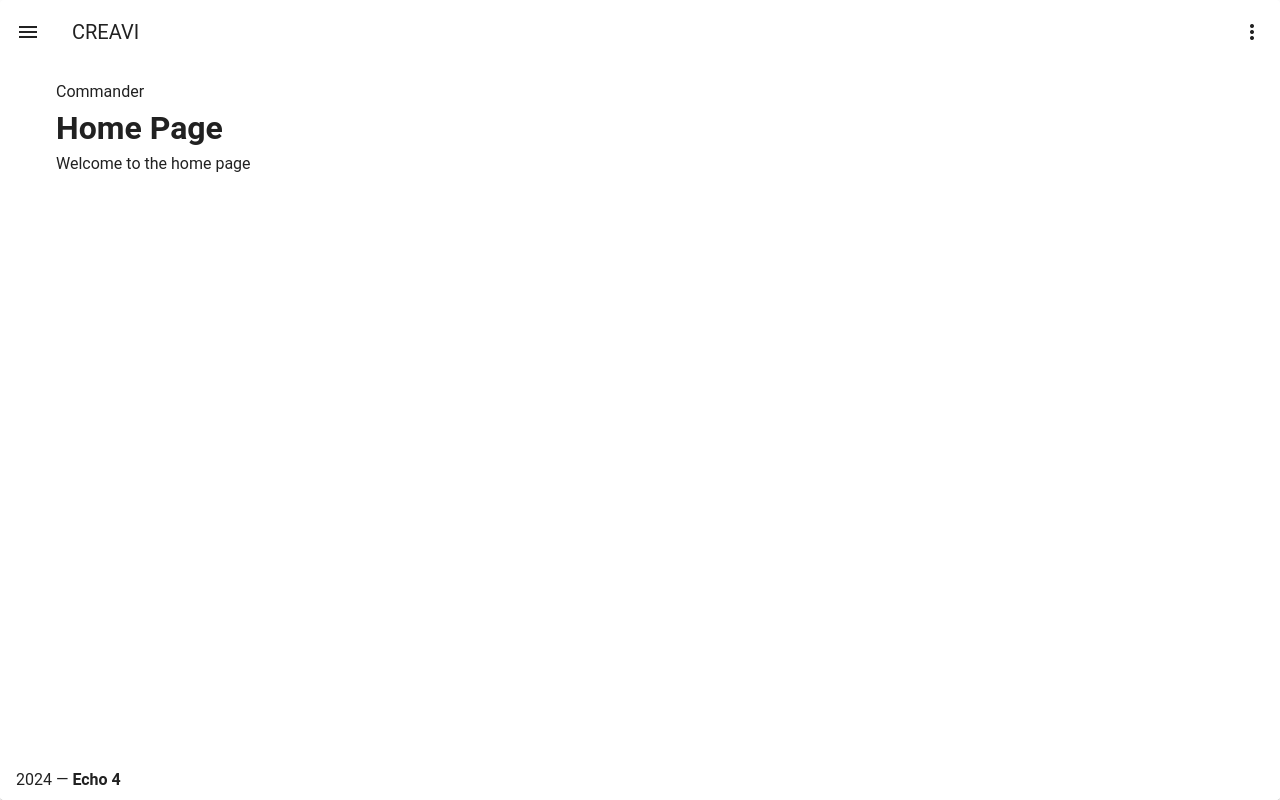
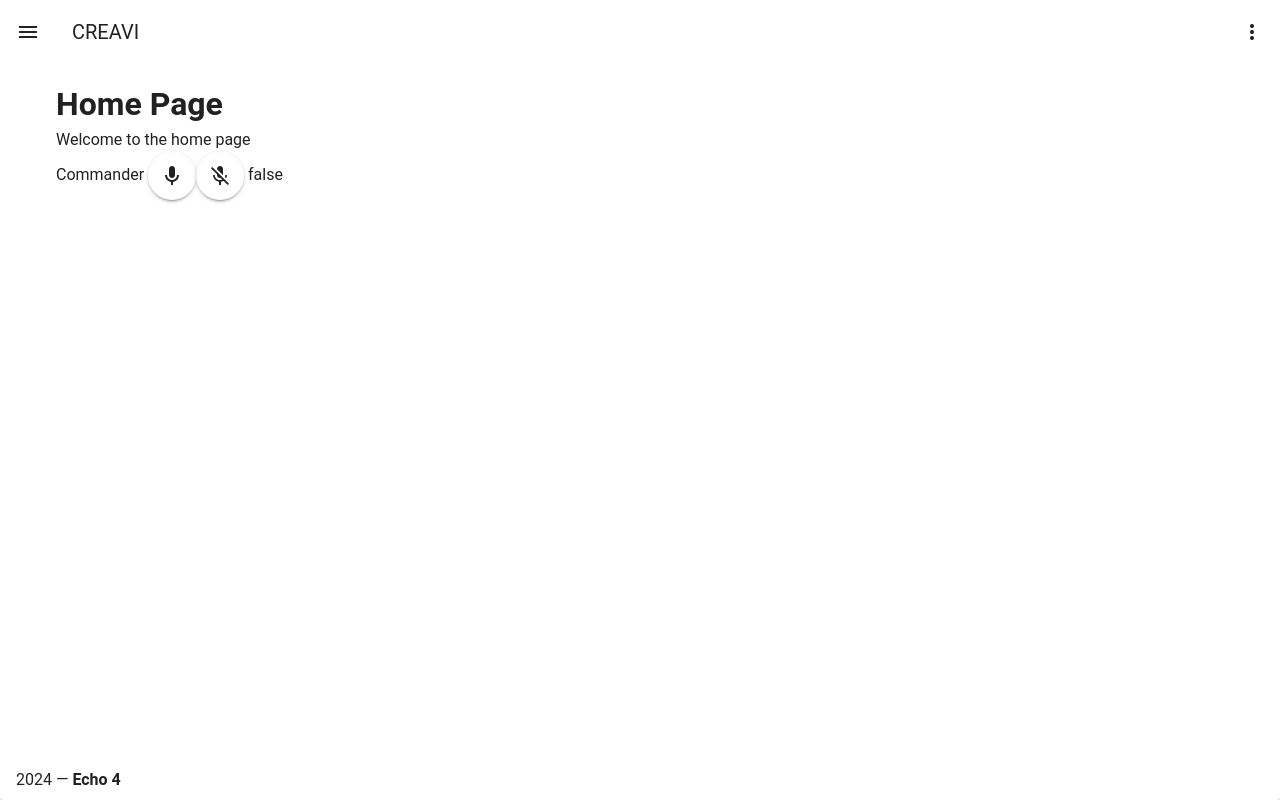
Before and after one commit to Grupo-Investigacion-Bimadino/DS_CREAVI_Client, a Nuxt app: page / in a window 1280 px wide. Built offline with nearby package versions, Linux system fonts and the light colour scheme.

Commit message:
Create methods to Speech

```diff
--- a/components/Speech/Commander/index.vue
+++ /dev/null
@@ -1,14 +0,0 @@
-<template>
-    <div>
-        <div>Commander</div>
-
-    </div>
-</template>
-
-<script setup>
-const { $functionA } = useNuxtApp();
-$functionA();
-
-</script>
-
-<style></style>
--- /dev/null
+++ b/components/Speech/commands.ts
@@ -0,0 +1,53 @@
+import { ref, watch } from 'vue-demi'
+import type { SpeechRecognition } from './types'
+
+export var isListening = ref(false);
+export var lastCommand = ref("");
+export let recognition: SpeechRecognition;
+
+const SpeechRecognition = window && ((window as any).SpeechRecognition || (window as any).webkitSpeechRecognition)
+
+export const toggle = () => {
+    console.log("toggle");
+    isListening.value = !isListening.value
+}
+
+export const initSpeechRecognize = () => {
+    console.log("Start lisnening");
+
+    recognition = new SpeechRecognition() as SpeechRecognition
+    recognition.continuous = true;
+    recognition.lang = "es-ES";
+
+    recognition.onresult = (event) => {
+        console.log("onresult", event.results[0][0])
+        const result = event.results[0][0];
+        const command = result.transcript;
+        const confidence = Math.floor(result.confidence * 10000) / 100;
+
+        lastCommand.value = `Comando: "${command}" ${confidence}% de confianza`;
+
+        executeCommand(command.toLowerCase());
+    };
+
+    recognition.onstart = () => {
+        console.log("onstart");
+    };
+
+    recognition.onend = () => {
+        console.log("onend");
+    };
+
+
+    watch(isListening, () => {
+        console.log("isListening", isListening.value);
+        if (isListening.value)
+            recognition.start()
+        else
+            recognition.stop()
+    })
+}
+
+export const executeCommand = (command: any) => {
+    console.log("Comando:", command);
+}
--- /dev/null
+++ b/components/Speech/index.vue
@@ -0,0 +1,17 @@
+<template>
+    <div>
+        Commander
+
+        <v-btn icon="mdi-microphone" @click="initSpeechRecognize"></v-btn>
+        <v-btn icon="mdi-microphone-off" @click="toggle"></v-btn>
+        {{ isListening }}
+    </div>
+</template>
+<script setup lang="ts">
+import { ref } from 'vue'
+
+// call speech recognition controls
+import { toggle, initSpeechRecognize, isListening } from '@/components/Speech/commands'
+
+</script>
+<style scoped></style>
--- /dev/null
+++ b/components/Speech/types.ts
@@ -0,0 +1,72 @@
+export type SpeechRecognitionErrorCode = 'aborted' | 'audio-capture' | 'bad-grammar' | 'language-not-supported' | 'network' | 'no-speech' | 'not-allowed' | 'service-not-allowed'
+
+export interface SpeechRecognitionErrorEventInit extends EventInit {
+    error: SpeechRecognitionErrorCode
+    message?: string
+}
+
+export interface SpeechRecognitionEventInit extends EventInit {
+    resultIndex?: number
+    results: SpeechRecognitionResultList
+}
+
+interface SpeechGrammar {
+    src: string
+    weight: number
+}
+
+interface SpeechGrammarList {
+    readonly length: number
+    addFromString: (string: string, weight?: number) => void
+    addFromURI: (src: string, weight?: number) => void
+    item: (index: number) => SpeechGrammar
+    [index: number]: SpeechGrammar
+}
+
+export interface SpeechRecognitionErrorEvent extends Event {
+    readonly error: SpeechRecognitionErrorCode
+    readonly message: string
+}
+
+interface SpeechRecognitionEvent extends Event {
+    readonly resultIndex: number
+    readonly results: SpeechRecognitionResultList
+}
+
+interface SpeechRecognitionEventMap {
+    audioend: Event
+    audiostart: Event
+    end: Event
+    error: SpeechRecognitionErrorEvent
+    nomatch: SpeechRecognitionEvent
+    result: SpeechRecognitionEvent
+    soundend: Event
+    soundstart: Event
+    speechend: Event
+    speechstart: Event
+    start: Event
+}
+
+export interface SpeechRecognition extends EventTarget {
+    continuous: boolean
+    grammars: SpeechGrammarList
+    interimResults: boolean
+    lang: string
+    maxAlternatives: number
+    onaudioend: ((this: SpeechRecognition, ev: Event) => any) | null
+    onaudiostart: ((this: SpeechRecognition, ev: Event) => any) | null
+    onend: ((this: SpeechRecognition, ev: Event) => any) | null
+    onerror: ((this: SpeechRecognition, ev: SpeechRecognitionErrorEvent) => any) | null
+    onnomatch: ((this: SpeechRecognition, ev: SpeechRecognitionEvent) => any) | null
+    onresult: ((this: SpeechRecognition, ev: SpeechRecognitionEvent) => any) | null
+    onsoundend: ((this: SpeechRecognition, ev: Event) => any) | null
+    onsoundstart: ((this: SpeechRecognition, ev: Event) => any) | null
+    onspeechend: ((this: SpeechRecognition, ev: Event) => any) | null
+    onspeechstart: ((this: SpeechRecognition, ev: Event) => any) | null
+    onstart: ((this: SpeechRecognition, ev: Event) => any) | null
+    abort: () => void
+    start: () => void
+    stop: () => void
+    addEventListener: (<K extends keyof SpeechRecognitionEventMap>(type: K, listener: (this: SpeechRecognition, ev: SpeechRecognitionEventMap[K]) => any, options?: boolean | AddEventListenerOptions) => void) & ((type: string, listener: EventListenerOrEventListenerObject, options?: boolean | AddEventListenerOptions) => void)
+    removeEventListener: (<K extends keyof SpeechRecognitionEventMap>(type: K, listener: (this: SpeechRecognition, ev: SpeechRecognitionEventMap[K]) => any, options?: boolean | EventListenerOptions) => void) & ((type: string, listener: EventListenerOrEventListenerObject, options?: boolean | EventListenerOptions) => void)
+}
--- a/nuxt.config.ts
+++ b/nuxt.config.ts
@@ -1,11 +1,10 @@
+
 // https://nuxt.com/docs/api/configuration/nuxt-config
 import vuetify, { transformAssetUrls } from 'vite-plugin-vuetify'
 
 export default defineNuxtConfig({
   devtools: { enabled: true },
-  plugins: [
-    { src: "~/plugins/Speech.ts", ssr: false },
-  ],
+  plugins: [],
   build: {
     transpile: ['vuetify'],
   },
--- a/pages/index.vue
+++ b/pages/index.vue
@@ -1,10 +1,13 @@
 <template>
     <v-container>
         <div>
-            <SpeechCommander />
             <h1>Home Page</h1>
             <p>Welcome to the home page</p>
+            <Speech></Speech>
         </div>
     </v-container>
 </template>
-<script setup></script>
+<script setup>
+
+
+</script>
--- a/plugins/Speech.ts
+++ /dev/null
@@ -1,20 +0,0 @@
-export const functionA = () => {
-    console.log('functionA');
-}
-
-export const functionB = () => {
-    console.log('functionB');
-}
-
-export default defineNuxtPlugin(nuxtApp => {
-    // nuxtApp.vueApp.use(functionA);
-    // nuxtApp.vueApp.use(functionB);
-
-    return {
-        provide: {
-            // messageSpeech: () => console.log('messageSpeech')
-            functionA: functionA,
-            functionB: functionB
-        }
-    };
-})
```
